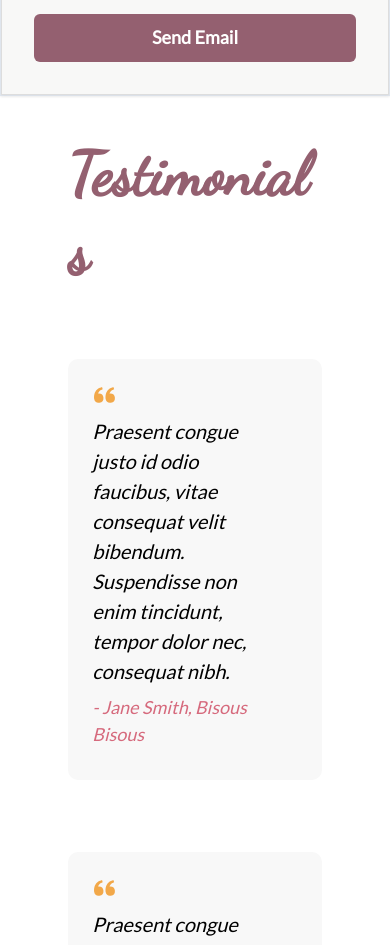
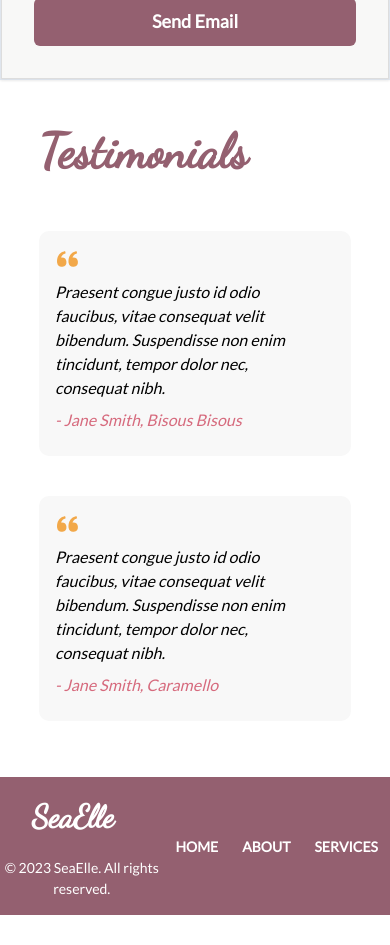
Before and after one commit to MarcoLupo94/SeaElle, a React (Vite) app: page / in a window 390 px wide. Shown: the part 4140-5085 px from the top of the page. After the commit the page ends 5055 px from the top, so only its background shows below. Built offline with nearby package versions, Linux system fonts and the light colour scheme.

Commit message:
make testimonials responsive

```diff
--- a/src/components/ContactText.tsx
+++ b/src/components/ContactText.tsx
@@ -25,7 +25,7 @@ export const ContactText: FC<ContactTextProps> = () => {
                     color="brand.100"
                     fontWeight={'bold'}
                     as="h3"
-                    fontSize={'6xl'}
+                    fontSize={['5xl', '7xl']}
                 >
                     Contact
                 </Heading>
--- a/src/components/Testimonials.tsx
+++ b/src/components/Testimonials.tsx
@@ -37,13 +37,18 @@ interface CardComponentProps {
 
 const CardComponent: FC<CardComponentProps> = ({ name, company, quote }) => {
     return (
-        <HStack mb={4} mt={4} p={6} bg="#F8F8F8" borderRadius={'10px'}>
+        <HStack mb={[0, 4]} mt={[0, 4]} p={[4, 6]} bg="#F8F8F8" borderRadius={'10px'}>
             <VStack display="flex" alignItems="flex-start" mb={2}>
                 <Icon as={BiSolidQuoteAltLeft} fontSize={25} mr={2} color="brand.200" />
-                <Text w="90%" color="black" fontSize="xl" fontStyle="italic">
+                <Text w="90%" color="black" fontSize={['lg,', 'xl']} fontStyle="italic">
                     {quote}
                 </Text>
-                <Text color="brand.400" fontSize="lg" fontWeight="italic" fontStyle="italic">
+                <Text
+                    color="brand.400"
+                    fontSize={['md', 'lg']}
+                    fontWeight="italic"
+                    fontStyle="italic"
+                >
                     - {name}, {company}
                 </Text>
             </VStack>
@@ -55,14 +60,14 @@ function TestimonialsSection() {
     const isMobile = useBreakpointValue({ base: true, md: false }) // Define breakpoints for mobile view
 
     return (
-        <Box w="65%">
+        <Box w={['80%', '65%']}>
             <Heading
                 fontFamily={'Dancing Script'}
                 color="brand.100"
                 fontWeight={'bold'}
                 as="h3"
-                fontSize={'6xl'}
-                textAlign={'left'}
+                fontSize={['5xl', '7xl']}
+                textAlign={['left', 'center']}
                 mt={8}
             >
                 Testimonials
```
